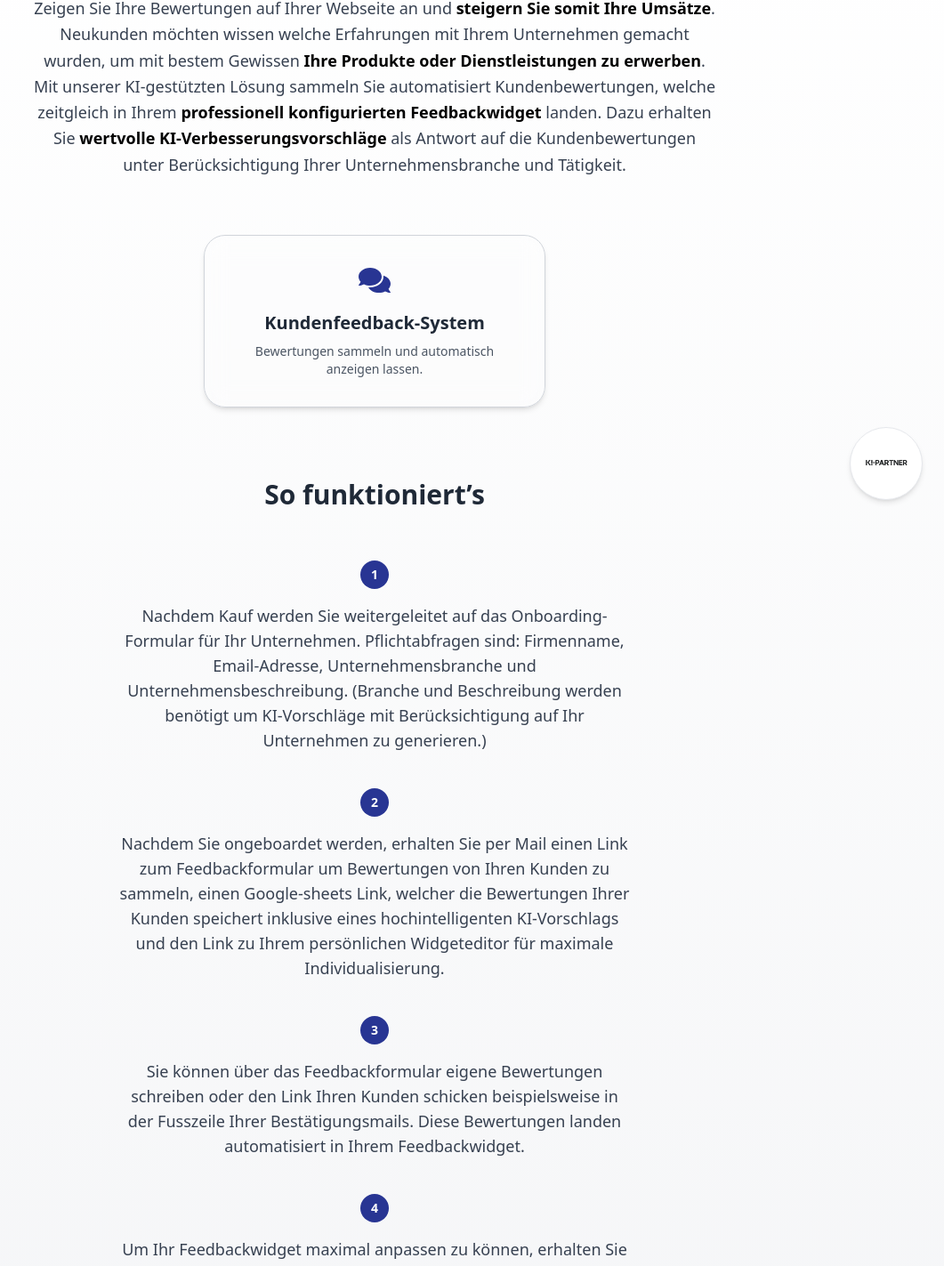
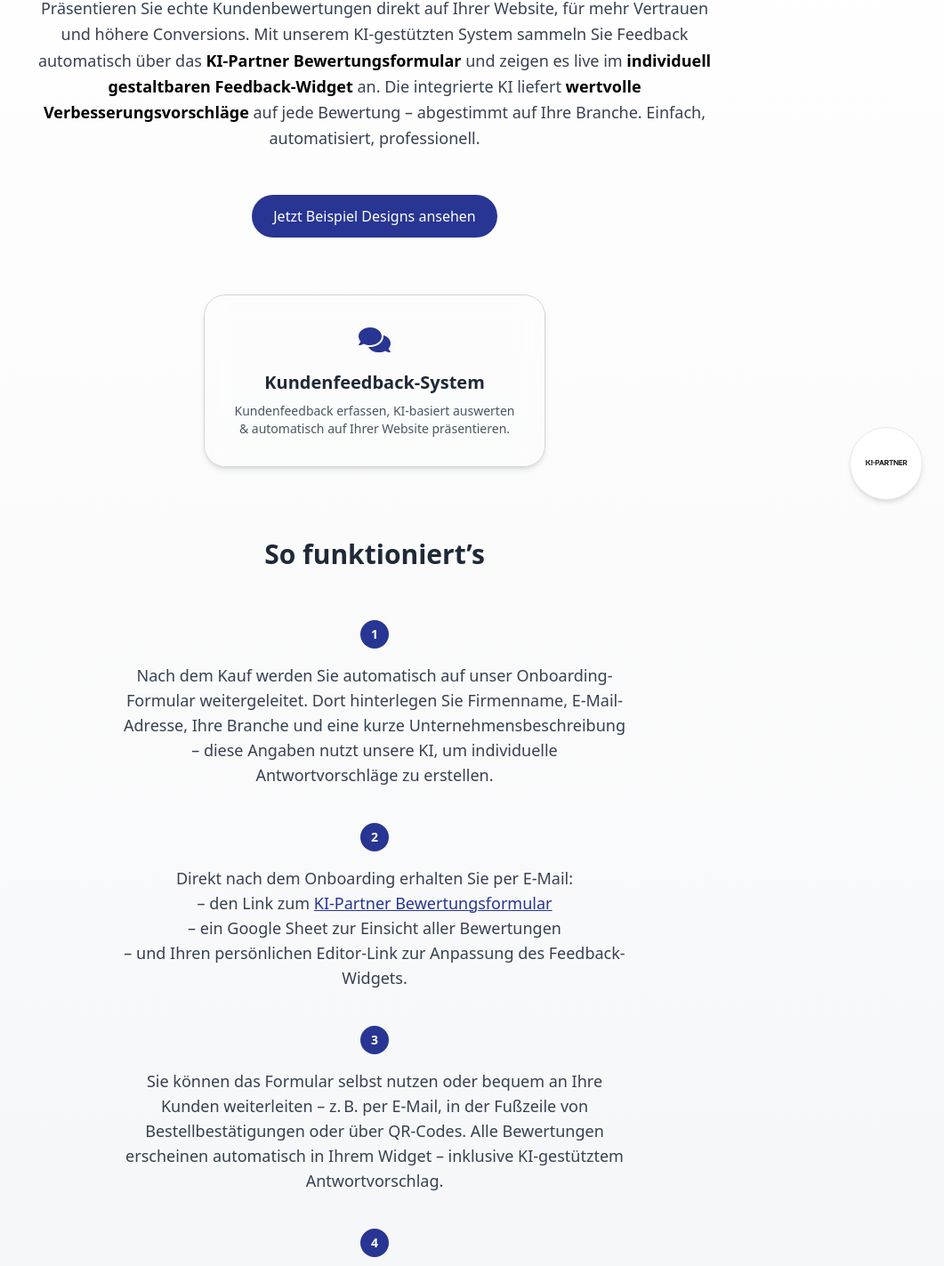
Before and after one commit to Hamsa777/KI-Partner, a React (Vite) app: page /kundenfeedback in a window 1280 px wide. Shown: the part 214-1637 px from the top of the page at 89% size, without its empty margins (219-1280 px from the left). Built offline with nearby package versions, Linux system fonts and the light colour scheme.

Commit message:
Aktueller Stand – Widget final

```diff
--- a/src/components/GoogleFontSelector.jsx
+++ b/src/components/GoogleFontSelector.jsx
@@ -5,7 +5,8 @@ const googleFonts = [
   "Karla", "Fira Sans","Cabin", "Kanit", "Urbanist", "Rajdhani",
   "Exo 2", "Saira Semi Condensed", "Coda", "Patua One", "Oxanium",
   "Chakra Petch", "Quantico", "Cormorant Garamond", "EB Garamond",
-  "Lora", "Crimson Pro", "Barlow", "Sora", "Prompt", "Baloo 2", "Fredoka"
+  "Lora", "Crimson Pro", "Barlow", "Sora", "Prompt", "Baloo 2", "Fredoka",
+  "Source Sans Pro", "Cormorant Garamond", "EB Garamond", "Tenor Sans"
 ];
 
 export default function GoogleFontSelector({ font, setFont }) {
--- a/src/components/WidgetVorschau.jsx
+++ b/src/components/WidgetVorschau.jsx
@@ -1,11 +1,15 @@
 import React from "react";
+import { Link } from "react-router-dom";
+import { motion } from "framer-motion";
+
+const MotionLink = motion(Link);
 
 const demoFirmaIds = [
   "e7205931",
   "2ab3e141",
   "1930e89f",
-  "d6877aa9",
-  "e6c9cef8"
+  "4854c86e",
+  "d6877aa9"
 ];
 
 const WidgetVorschau = () => {
@@ -21,9 +25,6 @@ const WidgetVorschau = () => {
 
       {demoFirmaIds.map((id, index) => (
         <div key={id} className="w-full mx-auto mb-12">
-
-
-
           <h2 className="text-center font-semibold text-base mt-2 mb-2">
             Vorschau: Widget {index + 1}
           </h2>
@@ -37,6 +38,41 @@ const WidgetVorschau = () => {
           />
         </div>
       ))}
+
+      <motion.div
+        initial={{ opacity: 0, y: 20 }}
+        animate={{ opacity: 1, y: 0 }}
+        transition={{ delay: 0.2, duration: 0.6 }}
+        className="flex flex-col items-center gap-3 mt-8"
+      >
+       <motion.a
+  href="/testeditor"
+  target="_blank"
+  rel="noopener noreferrer"
+  whileHover={{ scale: 1.02, backgroundColor: "#1a237e" }}
+  transition={{ duration: 0.3 }}
+  className="bg-[#283593] text-white px-6 py-3 rounded-full text-sm sm:text-base font-medium text-center"
+>
+  Jetzt eigenes Widget im Testeditor erstellen
+</motion.a>
+
+<motion.a
+  href="https://buy.stripe.com/8wM00Rc7k7kT6Ri7sv"
+  target="_blank"
+  rel="noopener noreferrer"
+  whileHover={{ scale: 1.02, backgroundColor: "#1a237e" }}
+  transition={{ duration: 0.3 }}
+  className="bg-[#283593] text-white px-6 py-3 rounded-full text-sm sm:text-base font-medium text-center"
+>
+  Feedbacksystem kaufen
+</motion.a>
+
+
+        <p className="text-xs text-gray-400 max-w-md text-center mt-4 px-2">
+          Alle Marken- und Logoelemente dienen ausschließlich zur Veranschaulichung von Designbeispielen.
+          Die Rechte an Logos und Marken liegen bei den jeweiligen Eigentümern. Es besteht keine geschäftliche Verbindung zu den genannten Unternehmen.
+        </p>
+      </motion.div>
     </div>
   );
 };
--- a/src/pages/Kundenfeedback.jsx
+++ b/src/pages/Kundenfeedback.jsx
@@ -32,11 +32,20 @@ export default function Kundenfeedback() {
   viewport={{ once: true }}
   className="text-gray-700 text-lg leading-relaxed mb-4"
 >
-          Zeigen Sie Ihre Bewertungen auf Ihrer Webseite an und{" "}<strong className="text-black">steigern Sie somit Ihre Umsätze</strong>.
-          Neukunden möchten wissen welche Erfahrungen mit Ihrem Unternehmen gemacht wurden, um mit bestem Gewissen{" "}<strong className="text-black">Ihre Produkte oder Dienstleistungen zu erwerben</strong>.
-          Mit unserer KI-gestützten Lösung{" "}<strong className="text-black"></strong> sammeln Sie automatisiert Kundenbewertungen, welche zeitgleich in Ihrem {" "}<strong className="text-black">professionell konfigurierten Feedbackwidget </strong>landen.
-          Dazu erhalten Sie {" "}<strong className="text-black">wertvolle KI-Verbesserungsvorschläge </strong>als Antwort auf die Kundenbewertungen unter Berücksichtigung Ihrer Unternehmensbranche und Tätigkeit.
+  Präsentieren Sie echte Kundenbewertungen direkt auf Ihrer Website, für mehr Vertrauen und höhere Conversions.
+  Mit unserem KI-gestützten System sammeln Sie Feedback automatisch über das <strong className="text-black">KI-Partner Bewertungsformular</strong> und zeigen es live im <strong className="text-black">individuell gestaltbaren Feedback-Widget</strong> an.
+  Die integrierte KI liefert <strong className="text-black">wertvolle Verbesserungsvorschläge</strong> auf jede Bewertung – abgestimmt auf Ihre Branche.
+  Einfach, automatisiert, professionell.
 </motion.p>
+
+        <motion.a
+          href="/widgetvorschau"
+          whileHover={{ scale: 1.02, backgroundColor: "#1a237e" }}
+          transition={{ duration: 0.3 }}
+          className="inline-block bg-[#283593] text-white px-6 py-3 rounded-full text-sm sm:text-base font-medium mt-8"
+        >
+          Jetzt Beispiel Designs ansehen
+        </motion.a>
 
         {/* Haupt-Card */}
         <motion.div
@@ -51,7 +60,7 @@ export default function Kundenfeedback() {
             <FaComments className="text-4xl mb-4 text-[#283593]" />
             <h3 className="text-xl font-semibold text-gray-800 mb-2">Kundenfeedback-System</h3>
             <p className="text-sm text-gray-600">
-              Bewertungen sammeln und automatisch anzeigen lassen.
+              Kundenfeedback erfassen, KI-basiert auswerten & automatisch auf Ihrer Website präsentieren.
             </p>
           </div>
 
@@ -92,12 +101,11 @@ export default function Kundenfeedback() {
 
           <div className="max-w-xl mx-auto flex flex-col items-center space-y-10 text-center">
   {[
-              "Nachdem Kauf werden Sie weitergeleitet auf das Onboarding-Formular für Ihr Unternehmen. Pflichtabfragen sind: Firmenname, Email-Adresse, Unternehmensbranche und Unternehmensbeschreibung. (Branche und Beschreibung werden benötigt um KI-Vorschläge mit Berücksichtigung auf Ihr Unternehmen zu generieren.)",
-              "Nachdem Sie ongeboardet werden, erhalten Sie per Mail einen Link zum Feedbackformular um Bewertungen von Ihren Kunden zu sammeln, einen Google-sheets Link, welcher die Bewertungen Ihrer Kunden speichert inklusive eines hochintelligenten KI-Vorschlags und den Link zu Ihrem persönlichen Widgeteditor für maximale Individualisierung.",
-              "Sie können über das Feedbackformular eigene Bewertungen schreiben oder den Link Ihren Kunden schicken beispielsweise in der Fusszeile Ihrer Bestätigungsmails. Diese Bewertungen landen automatisiert in Ihrem Feedbackwidget.",
-              "Um Ihr Feedbackwidget maximal anpassen zu können, erhalten Sie Zugriff auf unseren simplen individuellen Design-Editor. Sie speichern dort Ihre Anpassungen, kopieren den Embed-Code und fügen Ihn auf Ihre Webseite ein.",
-              "Nachdem einfügen haben Sie Ihre Bewertungen in professionellem Design auf Ihrer Webseite eingebettet. Neukunden sehen die zufriedenen Erfahrungen mit Ihrem Unternehmen und fühlen sich sicherer bei Ihnen zu kaufen.",
-
+    "Nach dem Kauf werden Sie automatisch auf unser Onboarding-Formular weitergeleitet. Dort hinterlegen Sie Firmenname, E-Mail-Adresse, Ihre Branche und eine kurze Unternehmensbeschreibung – diese Angaben nutzt unsere KI, um individuelle Antwortvorschläge zu erstellen.",
+    'Direkt nach dem Onboarding erhalten Sie per E-Mail:\n– den Link zum <a href="https://tally.so/r/nrqqNL" target="_blank" rel="noopener noreferrer" class="text-[#283593] underline font-medium">KI-Partner Bewertungsformular</a>\n– ein Google Sheet zur Einsicht aller Bewertungen\n– und Ihren persönlichen Editor-Link zur Anpassung des Feedback-Widgets.',
+    "Sie können das Formular selbst nutzen oder bequem an Ihre Kunden weiterleiten – z. B. per E-Mail, in der Fußzeile von Bestellbestätigungen oder über QR-Codes. Alle Bewertungen erscheinen automatisch in Ihrem Widget – inklusive KI-gestütztem Antwortvorschlag.",
+    "Im Widget-Editor passen Sie Farben, Schrift, Stil, Rahmen, Logo und Überschrift individuell an. Ihre Einstellungen werden gespeichert und ein persönlicher Embed-Code generiert – kopierfertig für Ihre Website.",
+    "Nach dem Einfügen erscheint Ihr Widget im Livebetrieb – mit echtem Feedback, professionellem Design und automatisierter Verwaltung. So stärken Sie Vertrauen, steigern Conversions und präsentieren Ihr Unternehmen von der besten Seite."
   ].map((text, i) => (
     <motion.div
       key={i}
@@ -111,10 +119,14 @@ export default function Kundenfeedback() {
         {i + 1}
       </div>
 
-                <p className="text-gray-700 text-base sm:text-lg">{text}</p>
+      <p
+        className="text-gray-700 text-base sm:text-lg"
+        dangerouslySetInnerHTML={{ __html: text.replace(/\n/g, "<br />") }}
+      />
     </motion.div>
   ))}
 </div>
+
 
         </section>
 
--- a/src/pages/WidgetEditor.jsx
+++ b/src/pages/WidgetEditor.jsx
@@ -150,7 +150,7 @@ const liveConfig = {
             <label>Schriftfarbe:<input type="color" className="w-full p-2 border" value={textColor} onChange={(e) => setTextColor(e.target.value)} /></label>
             <label>Pfeilfarbe:<input type="color" className="w-full p-2 border" value={arrowColor} onChange={(e) => setArrowColor(e.target.value)} /></label>
             <label>Pfeil-Hintergrundfarbe:<input type="color" className="w-full p-2 border" value={arrowBgColor} onChange={(e) => setArrowBgColor(e.target.value)} /></label>
-            <label>Hintergrundbild-URL (optional):
+            <label>Hintergrundbild-URL (empfohlen):
   <input
     type="text"
     className="w-full p-2 border"
@@ -241,7 +241,7 @@ const liveConfig = {
   <input
     type="number"
     min="10"
-    max="18"
+    max="20"
     className="w-full p-2 border"
     value={parseInt(textFontSize)}
     onChange={(e) => setTextFontSize(`${e.target.value}px`)}
```
Lines whose indentation alone changed are shown as unchanged.
